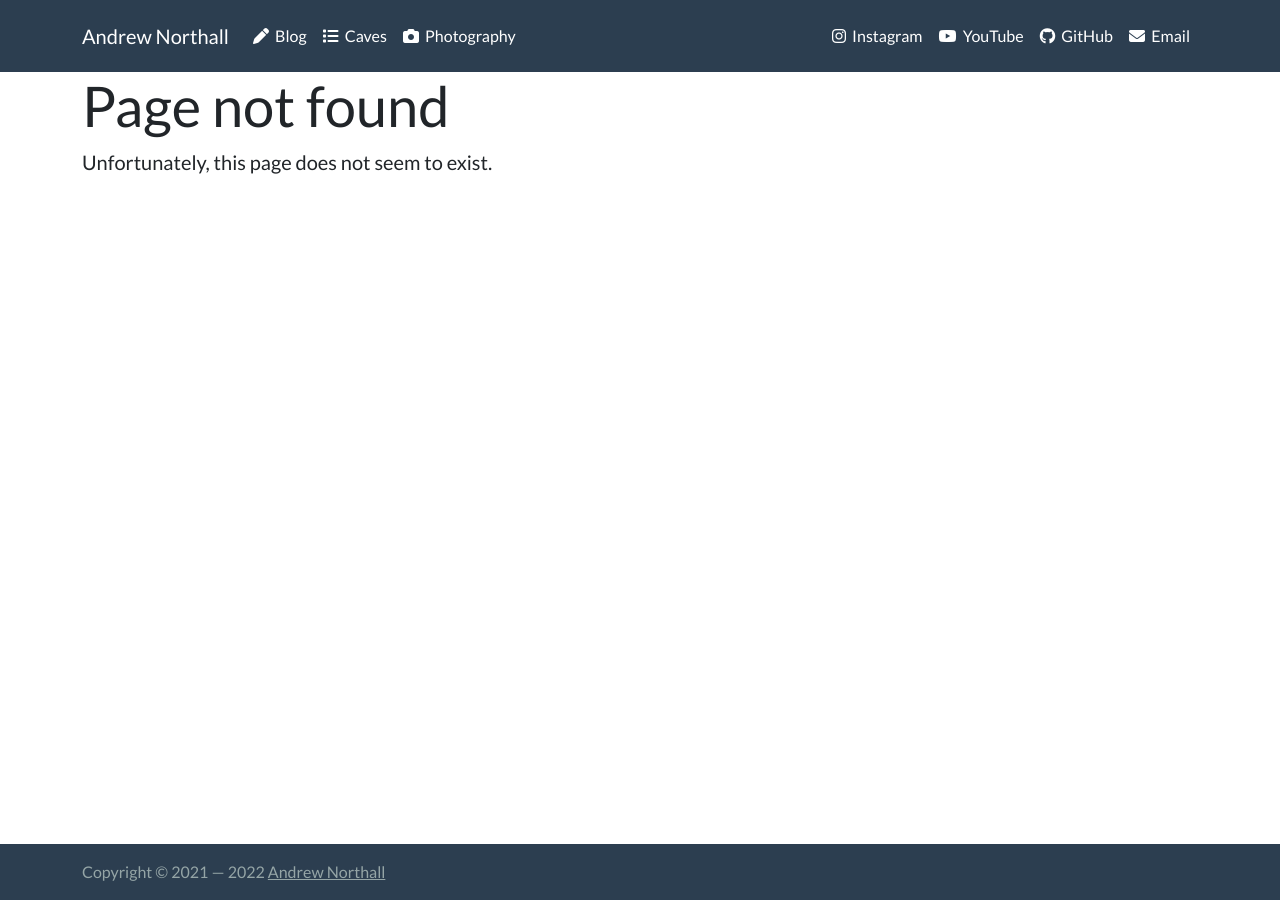
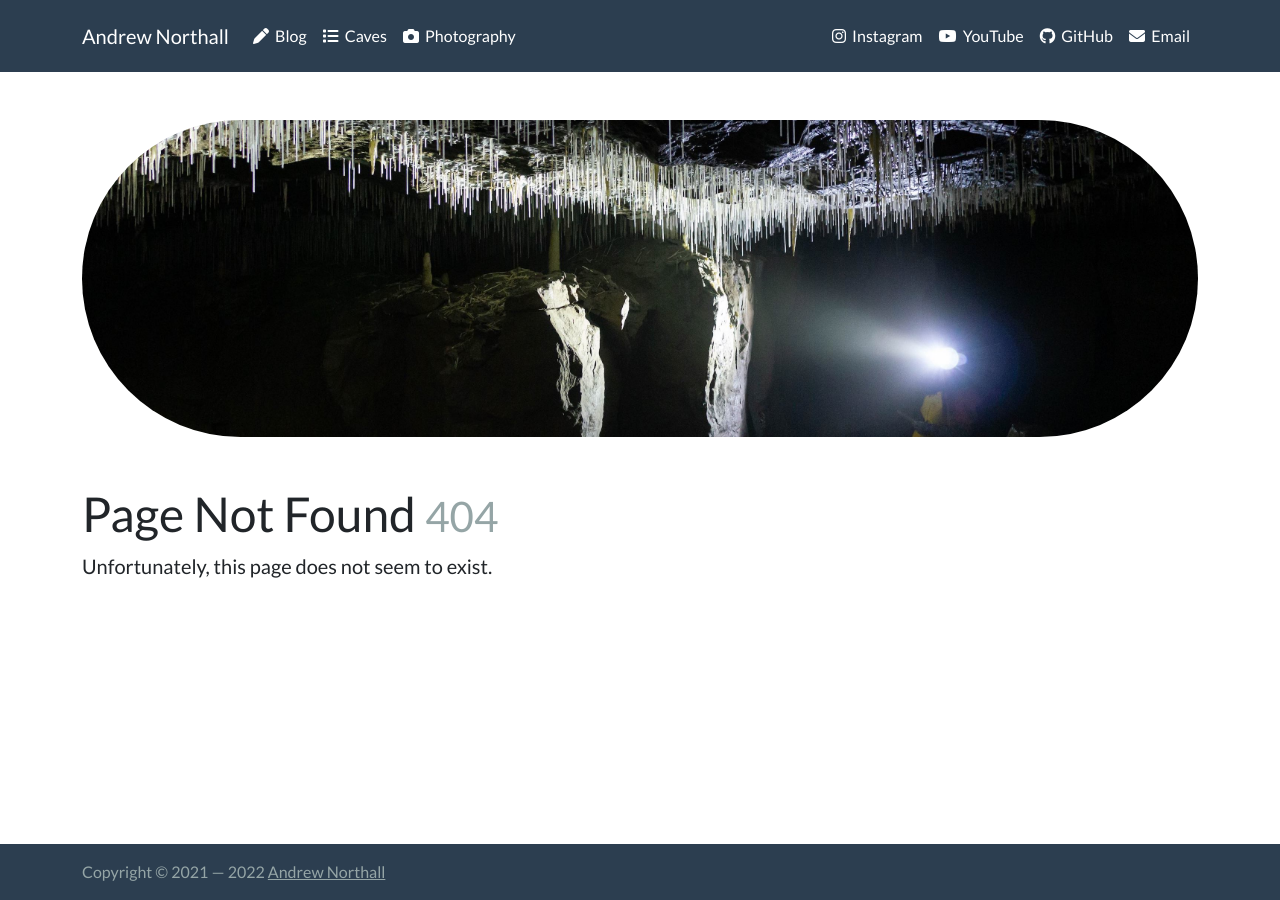
Before and after one commit to anorthall/northall.me.uk, a Jekyll site: the page built from www/404.html, in a window 1280 px wide. Built offline with Jekyll 4.4.1, drawn with Linux system fonts in a browser that asks for light colours.

Commit message:
Update 404 page style

```diff
--- a/www/404.html
+++ b/www/404.html
@@ -5,5 +5,10 @@ layout: default
 permalink: /404/
 ---
 
-<h1 class="display-4">Page not found</h1>
+<img src="/images/site_banner.jpg" class="img-fluid rounded rounded-pill mb-5 mt-5">
+
+<h2 class="display-5">
+  Page Not Found <small class="text-muted">404</small>
+</h2>
+
 <p class="lead">Unfortunately, this page does not seem to exist.</p>
```
